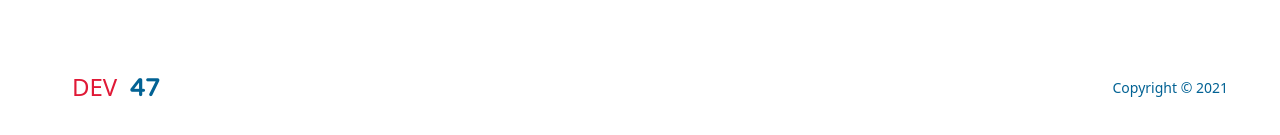
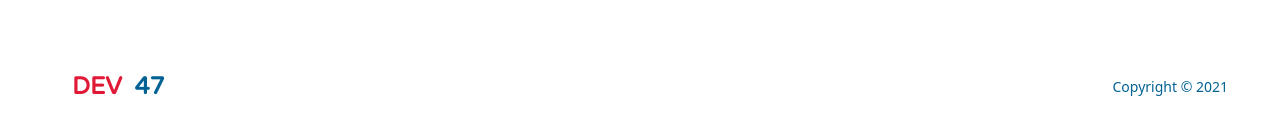
Before and after one commit to Dev-47/quiz-app, a React (Vite) app in the folder web/: page /sign-in in a window 1280 px wide. Shown: the part 585-720 px from the top of the page. Built offline with nearby package versions, Linux system fonts and the light colour scheme.

Commit message:
fixed console error

```diff
--- a/web/src/components/baselayout/Footer.jsx
+++ b/web/src/components/baselayout/Footer.jsx
@@ -3,7 +3,7 @@ export default function Footer() {
     <footer className="text-black flex justify-between mt-14 place-items-center px-8">
       <a href="https://github.com/dev-47">
         <div className="logo m-10">
-          <spsan className="text-[#e01936] text-2xl">DEV &nbsp;</spsan>
+          <span className="text-[#e01936] text-2xl">DEV &nbsp;</span>
           <span className="text-[#026294] text-2xl">47</span>
         </div>
       </a>
```
